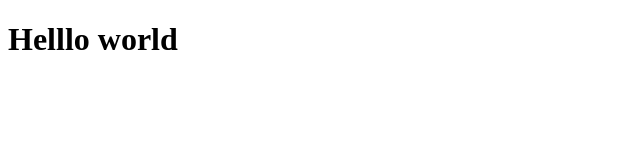
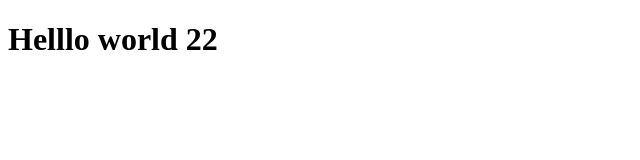
Before and after one commit to pm1715/Project_one, a plain HTML site: page index.html in a window 1280 px wide. Shown: the full height of the page, 0-640 px from the left. Drawn offline with Linux system fonts and the light colour scheme.

Commit message:
Add files via upload

```diff
--- a/index.html
+++ b/index.html
@@ -7,7 +7,7 @@
 </head>
 <body>
     <h1>
-        Helllo world
+        Helllo world 22
     </h1>
 </body>
 </html>
```
